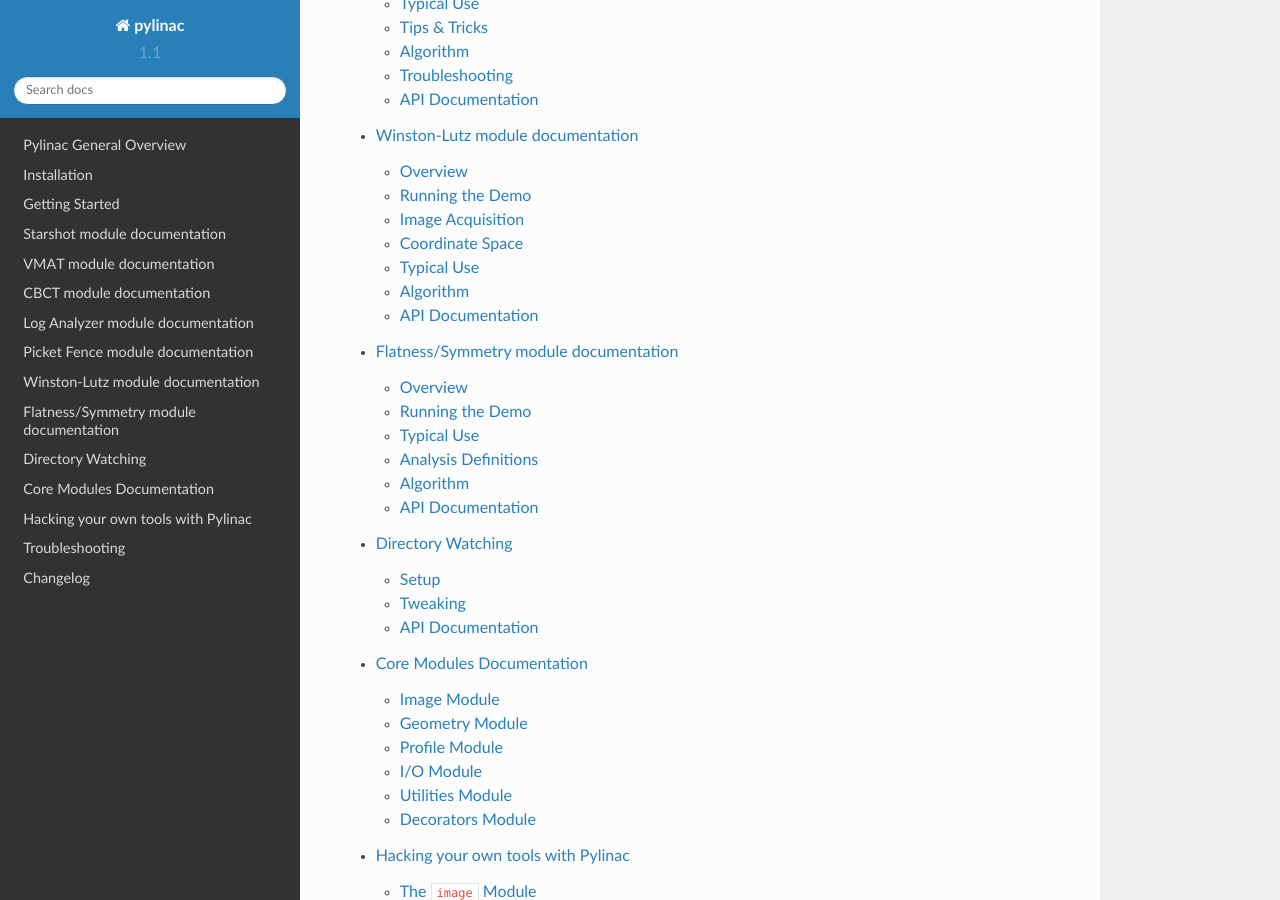
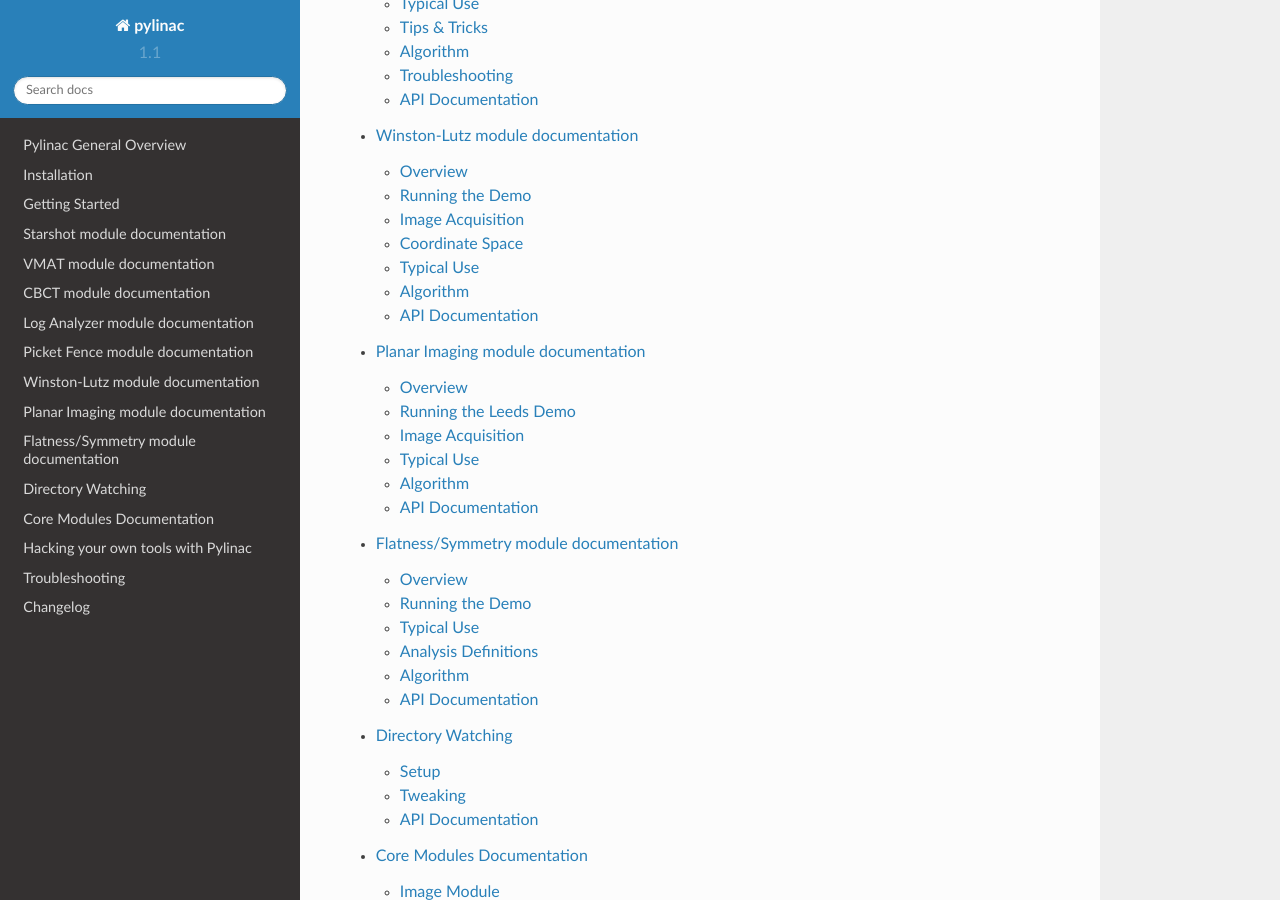
Before and after one commit to jrkerns/pylinac, a Sphinx documentation site: the page built from docs/source/index.rst, in a window 1280 px wide and 900 px high, scrolled down 1760 px. Built offline with Sphinx 7.4.7 and the Read the Docs theme 2.0.0, drawn with Linux system fonts in a browser that asks for light colours; some of the changed lines change nothing that is shown.

Commit message:
added planar imaging doc page

```diff
--- a/docs/source/index.rst
+++ b/docs/source/index.rst
@@ -38,6 +38,7 @@
    log_analyzer
    picketfence
    winston_lutz
+   planar_imaging
    flatsym
    watcher
    core_modules
--- /dev/null
+++ b/docs/source/planar_imaging.rst
@@ -0,0 +1,126 @@
+.. _planar_imaging:
+
+===================================
+Planar Imaging module documentation
+===================================
+
+Overview
+--------
+
+.. automodule:: pylinac.planar_imaging
+    :no-members:
+
+Running the Leeds Demo
+----------------------
+
+To run the Leeds TOR demo, create a script or start an interpreter session and input::
+
+    from pylinac import LeedsTOR
+
+    LeedsTOR.run_demo()
+
+A figure showing the phantom, low contrast plot, and RMTF will be generated:
+
+.. image:: images/leeds_analysis.png
+
+Image Acquisition
+-----------------
+
+You can acquire the images any way you like. Just ensure that the phantom is not touching a field edge. It
+is also recommended by the manufacturer to rotate the phantom to a non-cardinal angle so that pixel aliasing does not occur for the
+high-contrast line pairs.
+
+Typical Use
+-----------
+
+The VMAT QA analysis follows what is specified in the Varian RapidArc QA tests and assumes your tests will run the exact same way.
+Import the class::
+
+    from pylinac import LeedsTOR
+
+The minimum needed to get going is to:
+
+* **Load image** -- Load the planar image as you would any other class: by passing the path directly to the constructor::
+
+      leeds = LeedsTOR('my/leeds.dcm')
+
+  Alternatively, a URL can be passed::
+
+      leeds = LeedsTOR.from_url('http://myserver.com/leeds')
+
+  You may also use the demo image::
+
+      leeds = LeedsTOR.from_demo_image()
+
+* **Analyze the images** -- Analyze the image using the :meth:`~pylinac.planar_imaging.LeedsTOR.analyze` method. The
+  low and high contrast thresholds can be specified::
+
+      leeds.analyze(low_contrast_threshold=0.01, hi_contrast_threshold=0.5)
+
+* **View the results** -- The results of analysis can be viewed with the :meth:`~pylinac.planar_imaging.LeedsTOR.plot_analyzed_image`
+  method. Note that each subimage can be turned on or off.::
+
+      # don't show the low contrast plot
+      leeds.plot_analyzed_image(lowcontrast=False)
+
+  .. image:: images/leeds_no_lc.png
+
+  The figure can also be saved::
+
+      leeds.save_analyzed_image('myprofile.png')
+
+Algorithm
+---------
+
+Leeds phantom analysis is straightforward: find the phantom in the image, then sample ROIs at the appropriate
+locations.
+
+The algorithm works like such:
+
+**Allowances**
+
+* The images can be acquired at any SID.
+* The images can be acquired with any EPID (aS500, aS1000, aS1200).
+* The phantom can be at any angle.
+* The phantom can be flipped either way.
+
+**Restrictions**
+
+    .. warning:: Analysis can fail or give unreliable results if any Restriction is violated.
+
+* The images must be acquired with the EPID.
+* The phantom must not be touching any image edges.
+
+**Pre-Analysis**
+
+* **Determine phantom location** -- The Leeds phantom is found by searching for the circular metal ring
+  near the edge of the phantom. The image is converted to binary based on an initial threshold. If a ring-like
+  structure is found then the center of the ring is determined as the phantom center. If the ring structure
+  was not found the image is iteratively converted to binary again with a slightly higher threshold until the
+  structure is found.
+* **Determine phantom angle** -- To find the rotational angle of the phantom, a similar process is employed.
+  The original image is converted to binary and the lead square is iteratively searched for by looking for an
+  appropriately-sized and solid square ROI. Once found, the angle between the phantom center and lead square
+  provides the baseline angle.
+* **Determine rotation direction** -- The phantom might be placed upside down. To keep analysis consistent,
+  a circular profile is sampled at the radius of the low contrast ROIs starting at the lead square. Peaks are
+  searched for on each semicircle. The side with the most peaks is the side with the higher contrast ROIs.
+
+**Analysis**
+
+* **Calculate low contrast** -- Because the phantom center and angle are known, the angles to the ROIs can also
+  be known. For each contrast ROI, both it and a background ROI are sampled. From here, the contrast can be known:
+  :math:`Contrast_{ROI} = \frac{ROI_{val} - ROI_{background}}{ROI_{val} + ROI_{background}}`.
+* **Calculate high contrast** -- Again, because the phantom position and angle are known, offsets are applied
+  to sample the high contrast line pair regions. For each sample, the relative MTF is calculated:
+  :math:`MTF_{ROI} = \frac{ROI_{max} - ROI_{min}}{ROI_{max} + ROI_{min}}`.
+
+**Post-Analysis**
+
+* **Determine passing low and high contrast ROIs** -- For each low and high contrast region, the determined
+  value is compared to the threshold. The plot colors correspond to the pass/fail status.
+
+API Documentation
+-----------------
+
+.. autoclass:: pylinac.planar_imaging.LeedsTOR
```
Also changed, not shown: docs/source/images/leeds_analysis.png (added), docs/source/images/leeds_no_lc.png (added).
